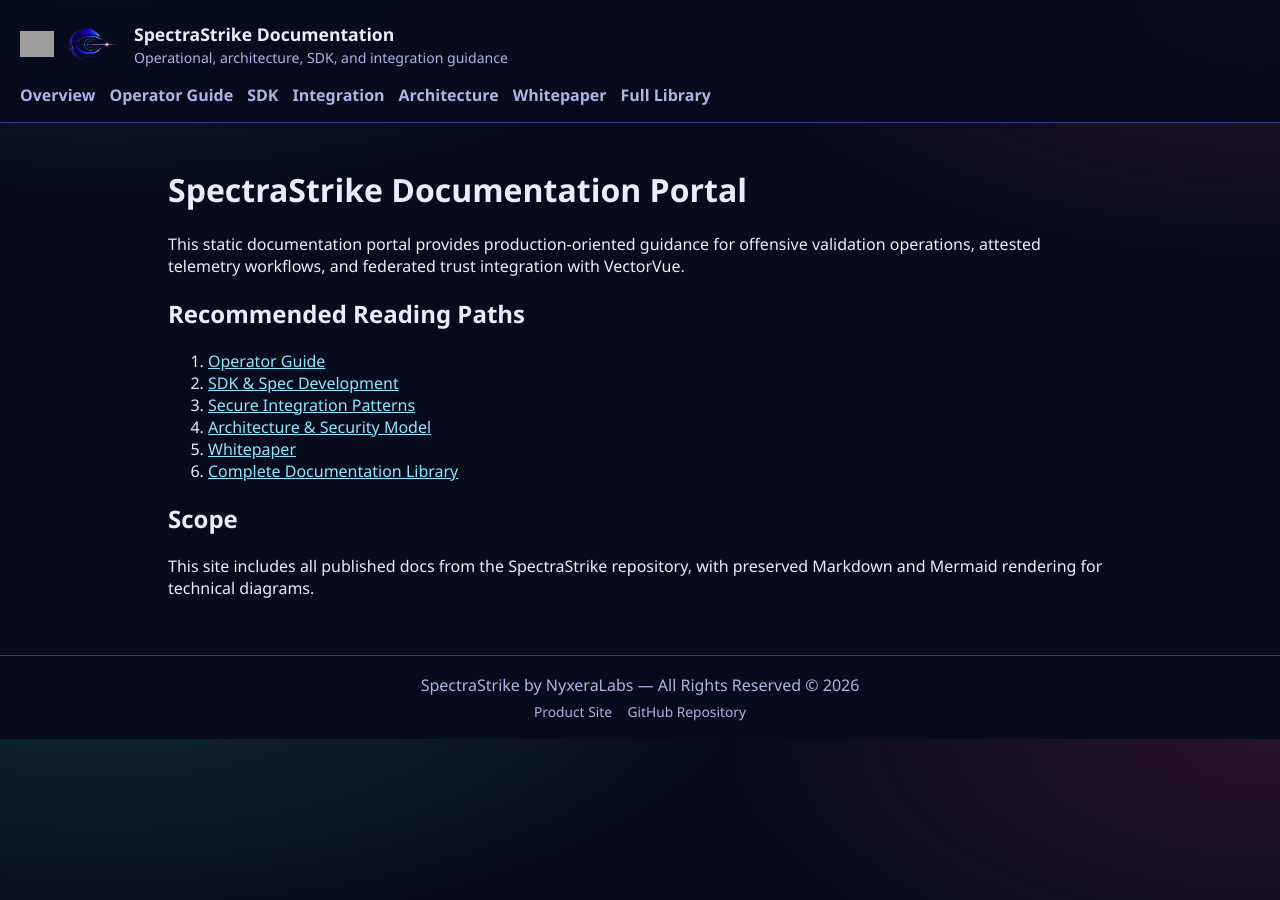
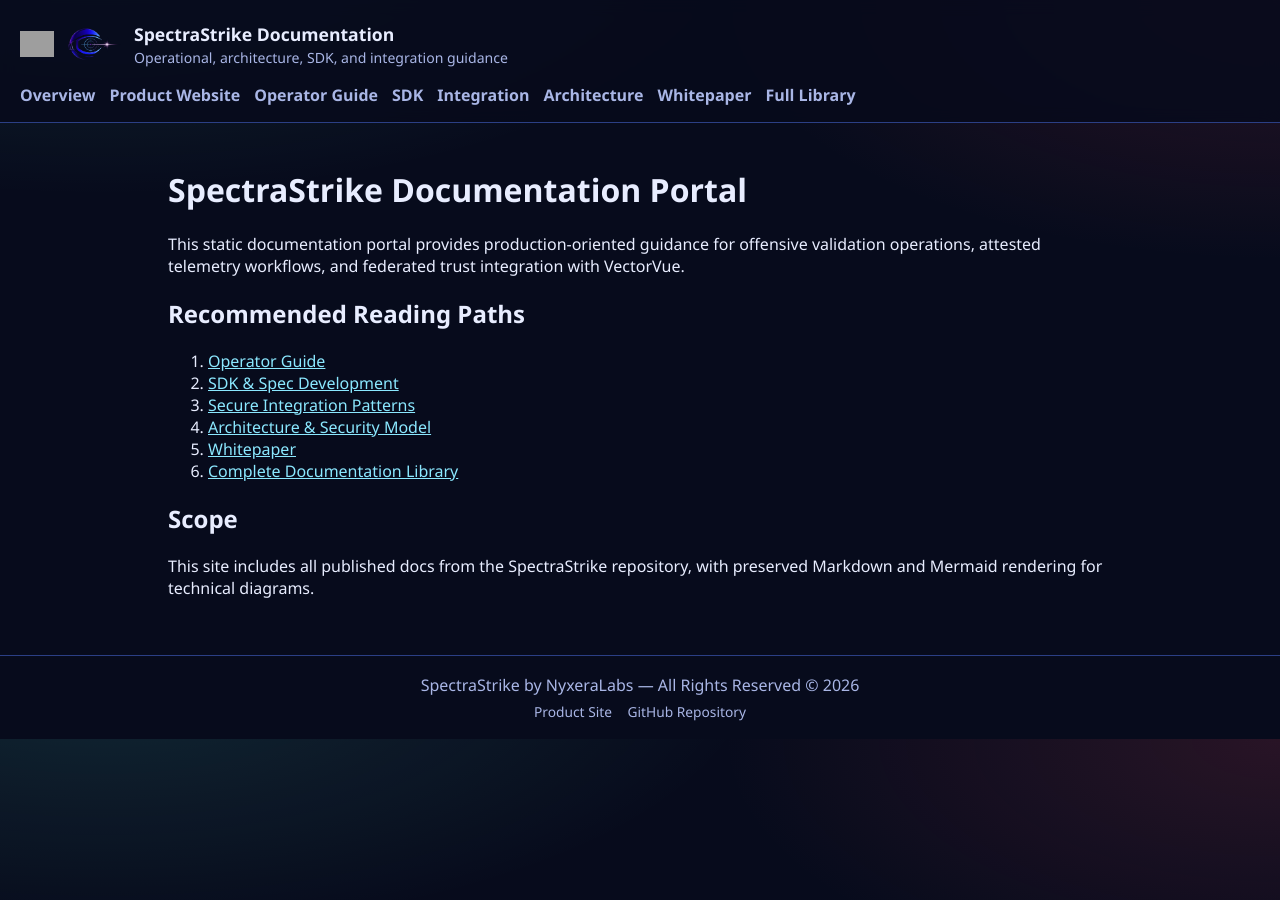
Before and after one commit to NyxeraLabs/SpectraStrike-Docs, a Jekyll site: the page built from index.md, in a window 1280 px wide. Built offline with Jekyll 4.4.1, drawn with Linux system fonts in a browser that asks for light colours; grey boxes are pictures that could not be loaded.

Commit message:
docs: add product website link in SpectraStrike docs navigation

```diff
--- a/_layouts/default.html
+++ b/_layouts/default.html
@@ -35,6 +35,7 @@
     </div>
     <nav class="nav">
       <a href="{{ '/' | relative_url }}">Overview</a>
+      <a href="https://spectrastrike.nyxera.cloud" target="_blank" rel="noreferrer noopener">Product Website</a>
       <a href="{{ '/docs/end-user/' | relative_url }}">Operator Guide</a>
       <a href="{{ '/docs/sdk/' | relative_url }}">SDK</a>
       <a href="{{ '/docs/integration/' | relative_url }}">Integration</a>
```
